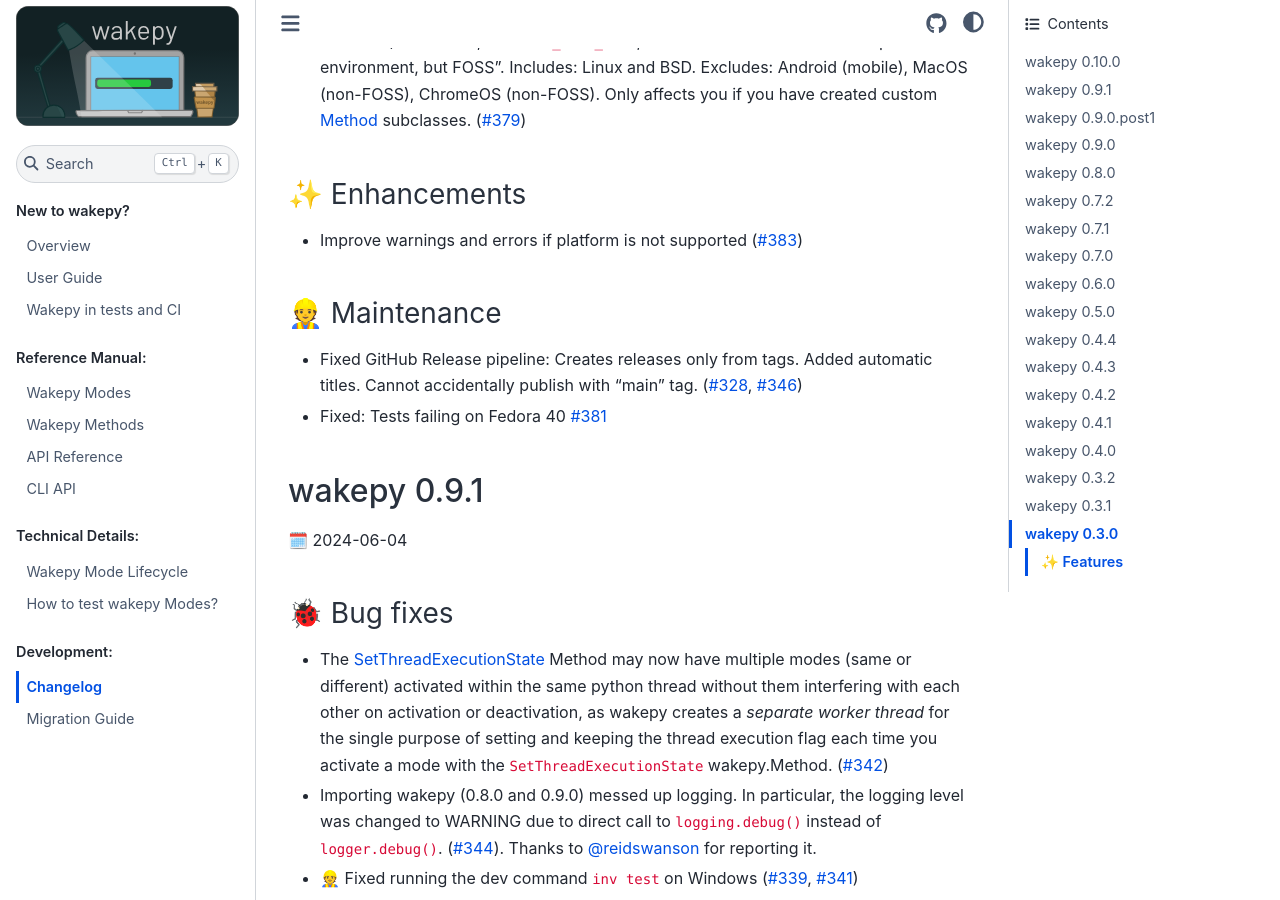
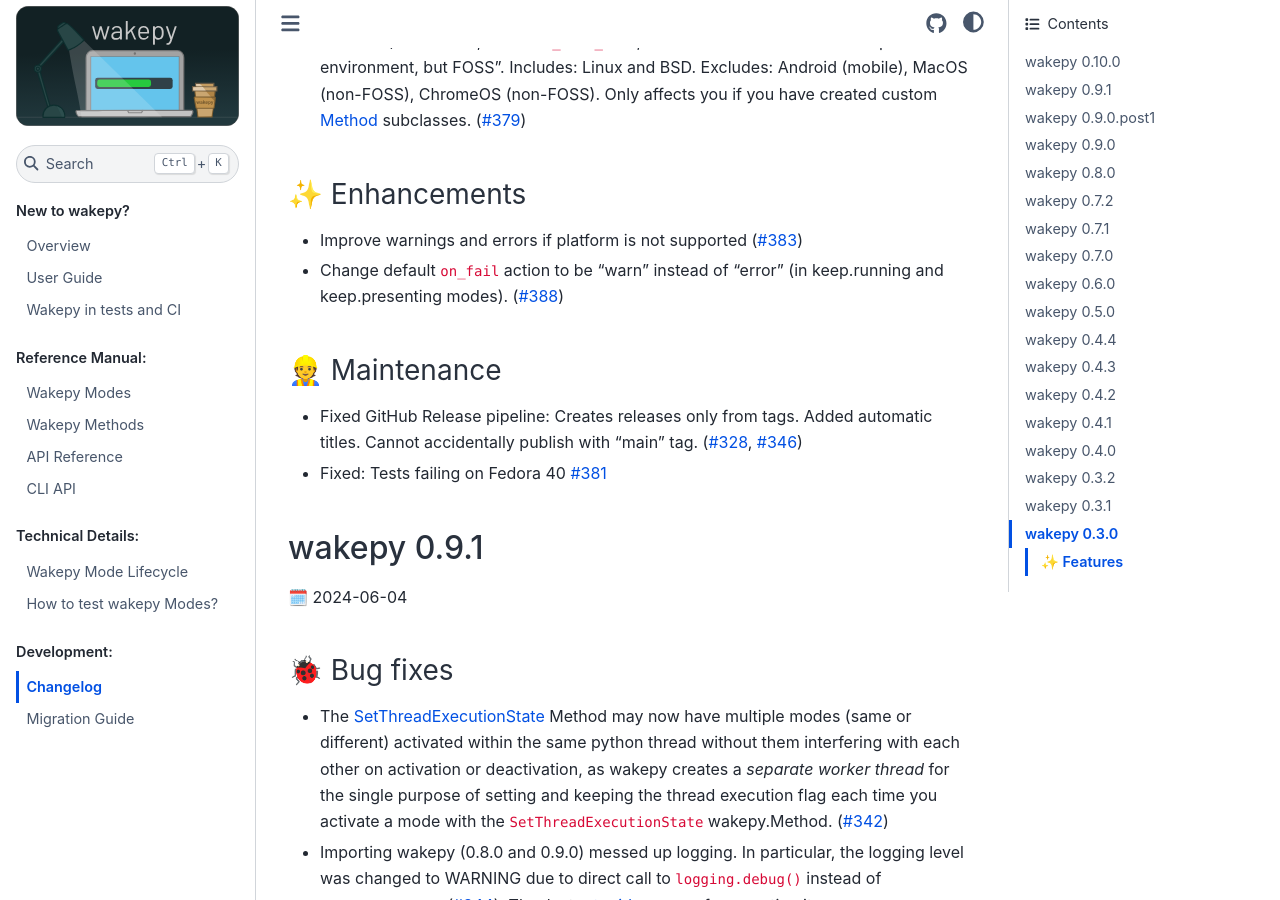
Before and after one commit to fohrloop/wakepy, a Sphinx documentation site: the page built from docs/source/changelog.md, in a window 1280 px wide and 900 px high, scrolled down 662 px. Built offline with Sphinx 7.4.7 and the Sphinx Book theme 1.1.4, drawn with Linux system fonts in a browser that asks for light colours; the version number could not be read and is left out.

Commit message:
update changelog

```diff
--- a/docs/source/changelog.md
+++ b/docs/source/changelog.md
@@ -11,6 +11,7 @@
 
 ### ✨ Enhancements
 - Improve warnings and errors if platform is not supported ([#383](https://github.com/fohrloop/wakepy/pull/383))
+- Change default `on_fail` action to be "warn" instead of "error" (in keep.running and keep.presenting modes). ([#388](https://github.com/fohrloop/wakepy/pull/388))
 
 ### 👷 Maintenance
 - Fixed GitHub Release pipeline: Creates releases only from tags. Added automatic titles. Cannot accidentally publish with "main" tag. ([#328](https://github.com/fohrloop/wakepy/pull/328), [#346](https://github.com/fohrloop/wakepy/pull/346))
```
